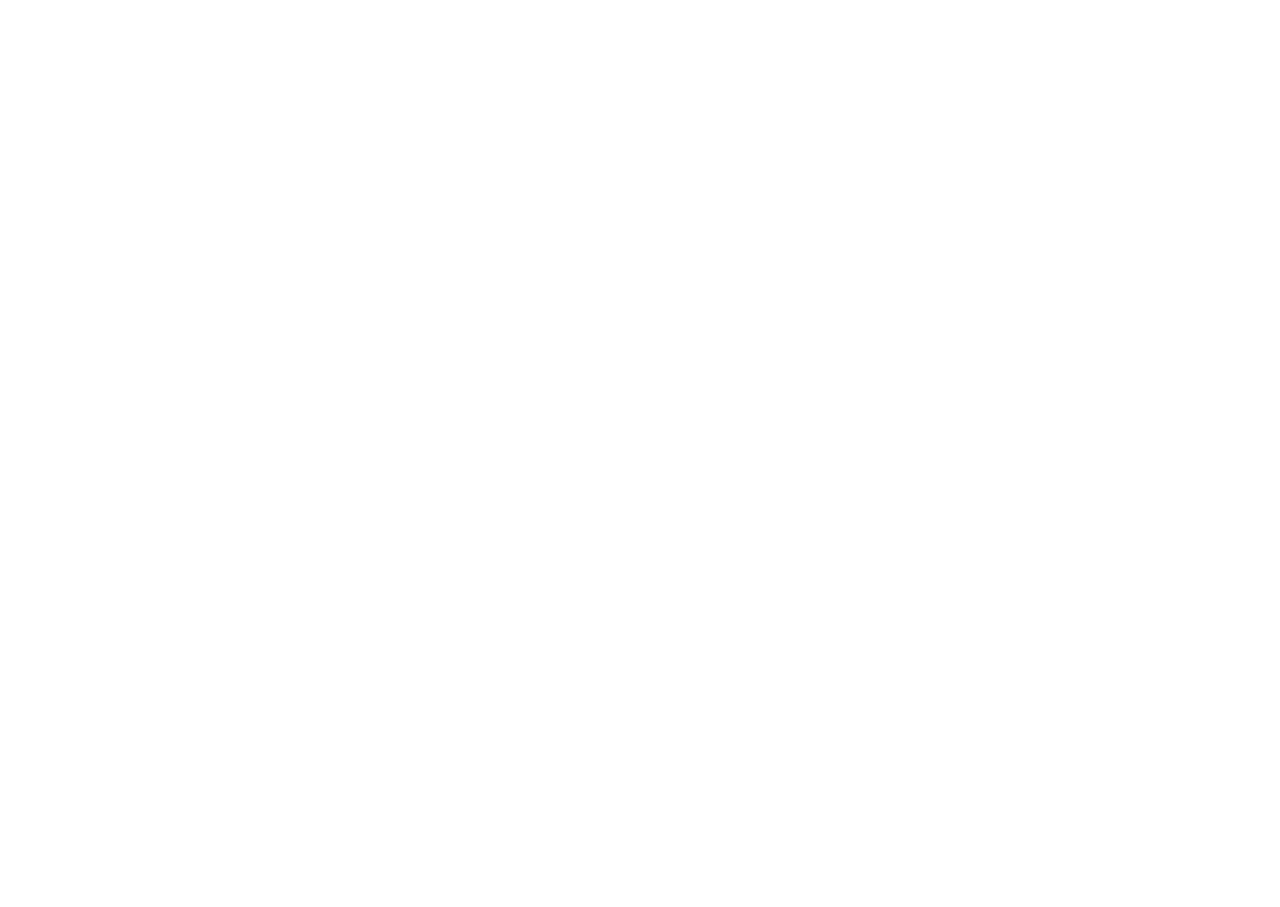
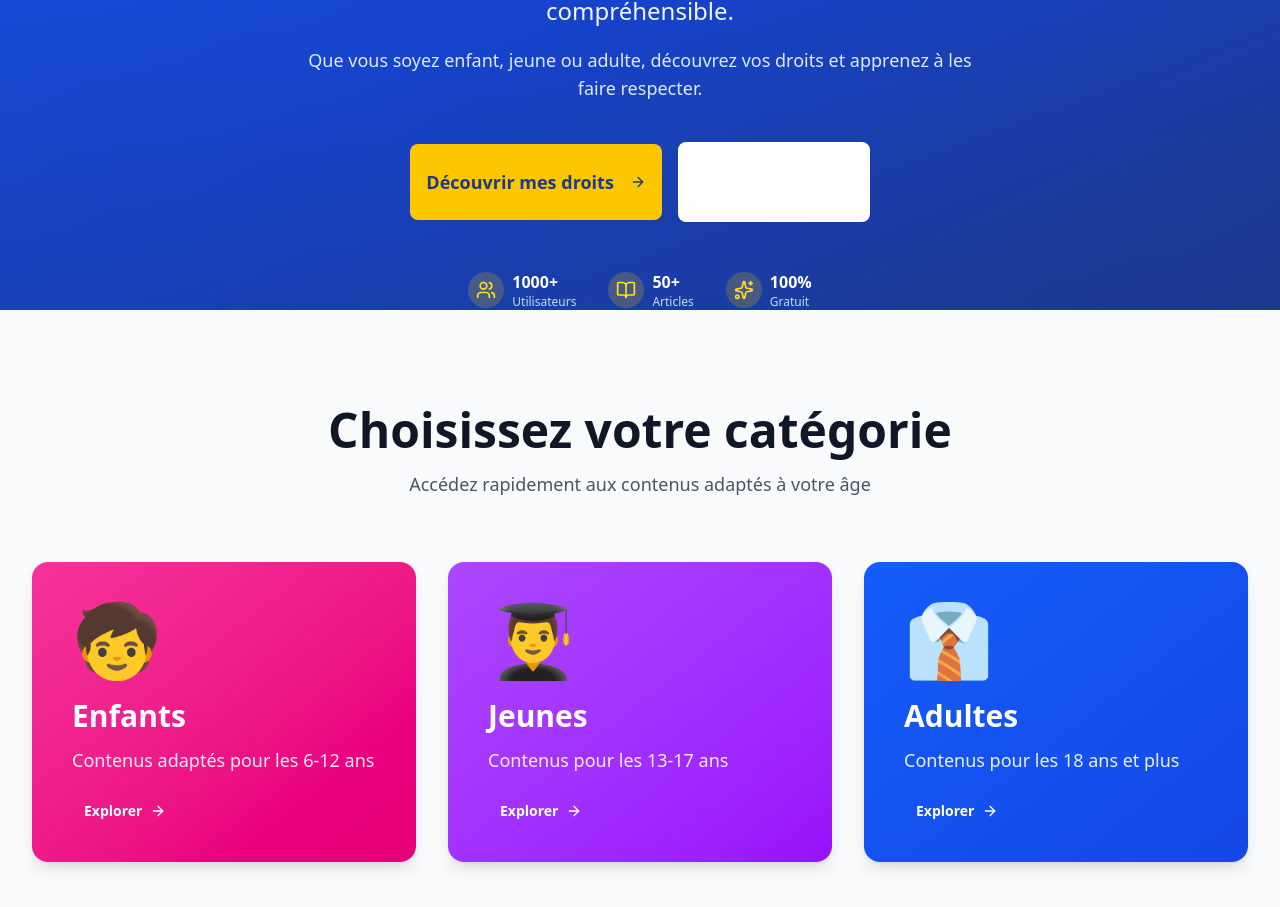
Before and after one commit to Tomefy5/haylalana-plateform, a Next.js app: page /a-propos in a window 1280 px wide. Shown: the part 353-1260 px from the top of the page. Before the commit the page ends 800 px from the top, so only its background shows below. Built offline with nearby package versions, Linux system fonts and the light colour scheme.

Commit message:
feat: define hero-section architecture (1st)

```diff
--- a/src/app/[locale]/page.tsx
+++ b/src/app/[locale]/page.tsx
@@ -1,15 +1,14 @@
-import Image from "next/image";
-import { Button } from "@/components/ui/button";
-import { useTranslations } from "next-intl";
+import { HeroSection } from "@/components/home/hero-section";
+import { QuickAccessCards } from "@/components/home/quick-access-cards";
 
 export default function Home() {
 
-  const t = useTranslations("homePage");
 
   return (
-    <div>
-      <h1>{t("title")}</h1>
-      <Button className="text-blue-500 border-blue-500 hover:bg-blue-500 hover:text-white" variant={"outline"}>Test btn</Button>
-    </div>
+    <main>
+      <HeroSection />
+      <QuickAccessCards />
+    </main>
+
   );
 }
--- /dev/null
+++ b/src/components/home/hero-section.tsx
@@ -0,0 +1,109 @@
+// src/components/home/hero-section.tsx
+import Link from 'next/link';
+import { Button } from '@/components/ui/button';
+import { ArrowRight, Users, BookOpen, Sparkles } from 'lucide-react';
+
+export function HeroSection() {
+  return (
+    <header className="relative min-h-[600px] flex items-center justify-center overflow-hidden bg-gradient-to-br from-blue-600 via-blue-700 to-blue-900">
+
+      {/* Background pattern (optionnel) */}
+      <div className="absolute inset-0 bg-grid-white/[0.05] bg-[size:50px_50px]" aria-hidden="true" />
+
+      {/* Overlay avec effet de gradient */}
+      <div className="absolute inset-0 bg-gradient-to-t from-blue-900/50 to-transparent" aria-hidden="true" />
+
+      {/* Contenu principal */}
+      <div className="relative z-10 container mx-auto px-4 sm:px-6 lg:px-8 text-center text-white">
+
+        {/* Badge ou tag (optionnel) */}
+        <div className="inline-flex items-center gap-2 mb-6 px-4 py-2 rounded-full bg-white/10 backdrop-blur-sm border border-white/20">
+          <Sparkles className="w-4 h-4 text-yellow-300" aria-hidden="true" />
+          <span className="text-sm font-medium">100% gratuit et accessible</span>
+        </div>
+
+        {/* Titre principal */}
+        <h1 className="text-4xl sm:text-5xl md:text-6xl lg:text-7xl font-bold mb-6 leading-tight">
+          Vos droits à Madagascar,{' '}
+          <span className="bg-gradient-to-r from-yellow-300 to-yellow-500 bg-clip-text text-transparent">
+            expliqués simplement
+          </span>
+        </h1>
+
+        {/* Sous-titre */}
+        <p className="text-lg sm:text-xl md:text-2xl mb-4 max-w-3xl mx-auto leading-relaxed text-blue-50">
+          Haylalàna démocratise l'accès au droit en rendant les informations
+          juridiques accessibles à tous, dans un langage clair et compréhensible.
+        </p>
+
+        {/* Description secondaire */}
+        <p className="text-base sm:text-lg mb-10 max-w-2xl mx-auto text-blue-100">
+          Que vous soyez enfant, jeune ou adulte, découvrez vos droits
+          et apprenez à les faire respecter.
+        </p>
+
+        {/* Boutons avec shadcn/ui */}
+        <div className="flex flex-col sm:flex-row gap-4 justify-center items-center mb-12">
+
+          {/* Bouton principal avec asChild pour Link */}
+          <Button
+            asChild
+            size="lg"
+            className="bg-yellow-400 text-blue-900 hover:bg-yellow-300 font-semibold text-lg px-8 py-6 h-auto"
+          >
+            <Link href="/contenus">
+              Découvrir mes droits
+              <ArrowRight className="ml-2 h-5 w-5" aria-hidden="true" />
+            </Link>
+          </Button>
+
+          {/* Bouton secondaire */}
+          <Button
+            asChild
+            variant="outline"
+            size="lg"
+            className="border-2 border-white text-white hover:bg-white hover:text-blue-900 font-semibold text-lg px-8 py-6 h-auto"
+          >
+            <Link href="/a-propos">
+              En savoir plus
+            </Link>
+          </Button>
+        </div>
+
+        {/* Statistiques / Badges sociaux */}
+        <div className="flex flex-wrap gap-8 justify-center items-center text-sm sm:text-base">
+
+          <div className="flex items-center gap-2">
+            <div className="p-2 rounded-full bg-yellow-400/20">
+              <Users className="w-5 h-5 text-yellow-300" aria-hidden="true" />
+            </div>
+            <div className="text-left">
+              <div className="font-bold text-white">1000+</div>
+              <div className="text-blue-200 text-xs">Utilisateurs</div>
+            </div>
+          </div>
+
+          <div className="flex items-center gap-2">
+            <div className="p-2 rounded-full bg-yellow-400/20">
+              <BookOpen className="w-5 h-5 text-yellow-300" aria-hidden="true" />
+            </div>
+            <div className="text-left">
+              <div className="font-bold text-white">50+</div>
+              <div className="text-blue-200 text-xs">Articles</div>
+            </div>
+          </div>
+
+          <div className="flex items-center gap-2">
+            <div className="p-2 rounded-full bg-yellow-400/20">
+              <Sparkles className="w-5 h-5 text-yellow-300" aria-hidden="true" />
+            </div>
+            <div className="text-left">
+              <div className="font-bold text-white">100%</div>
+              <div className="text-blue-200 text-xs">Gratuit</div>
+            </div>
+          </div>
+        </div>
+      </div>
+    </header>
+  );
+}
--- /dev/null
+++ b/src/components/home/quick-access-cards.tsx
@@ -0,0 +1,112 @@
+// src/components/home/quick-access-cards.tsx
+import Link from 'next/link';
+import { Button } from '@/components/ui/button';
+import { ArrowRight } from 'lucide-react';
+
+const ageCategories = [
+  {
+    id: 'enfants',
+    title: 'Enfants',
+    description: 'Contenus adaptés pour les 6-12 ans',
+    emoji: '🧒',
+    href: '/contenus/enfants',
+    gradient: 'from-pink-500 to-pink-600',
+    hoverGradient: 'hover:from-pink-600 hover:to-pink-700',
+  },
+  {
+    id: 'jeunes',
+    title: 'Jeunes',
+    description: 'Contenus pour les 13-17 ans',
+    emoji: '👨‍🎓',
+    href: '/contenus/jeunes',
+    gradient: 'from-purple-500 to-purple-600',
+    hoverGradient: 'hover:from-purple-600 hover:to-purple-700',
+  },
+  {
+    id: 'adultes',
+    title: 'Adultes',
+    description: 'Contenus pour les 18 ans et plus',
+    emoji: '👔',
+    href: '/contenus/adultes',
+    gradient: 'from-blue-600 to-blue-700',
+    hoverGradient: 'hover:from-blue-700 hover:to-blue-800',
+  },
+];
+
+export function QuickAccessCards() {
+  return (
+    <section
+      className="py-16 sm:py-20 lg:py-24 px-4 sm:px-6 lg:px-8 bg-gray-50"
+      aria-labelledby="quick-access-title"
+    >
+      <div className="container mx-auto max-w-7xl">
+
+        {/* En-tête de section */}
+        <div className="text-center mb-12 sm:mb-16">
+          <h2
+            id="quick-access-title"
+            className="text-3xl sm:text-4xl lg:text-5xl font-bold mb-4 text-gray-900"
+          >
+            Choisissez votre catégorie
+          </h2>
+          <p className="text-base sm:text-lg text-gray-600 max-w-2xl mx-auto">
+            Accédez rapidement aux contenus adaptés à votre âge
+          </p>
+        </div>
+
+        {/* Grille de cartes */}
+        <div className="grid grid-cols-1 md:grid-cols-2 lg:grid-cols-3 gap-6 lg:gap-8">
+          {ageCategories.map((category) => (
+            <Link
+              key={category.id}
+              href={category.href}
+              className={`
+                group relative block rounded-2xl overflow-hidden
+                bg-gradient-to-br ${category.gradient} ${category.hoverGradient}
+                shadow-lg hover:shadow-2xl
+                transform transition-all duration-300 ease-out
+                hover:scale-[1.02] hover:-translate-y-1
+                focus:outline-none focus:ring-4 focus:ring-blue-500 focus:ring-offset-2
+              `}
+              aria-label={`Accéder aux contenus pour ${category.title.toLowerCase()}`}
+            >
+              {/* Contenu de la carte */}
+              <div className="relative p-8 sm:p-10 text-white">
+
+                {/* Effet de shine au hover */}
+                <div className="absolute inset-0 opacity-0 group-hover:opacity-10 transition-opacity bg-white" aria-hidden="true" />
+
+                {/* Emoji / Icône */}
+                <div className="text-6xl sm:text-7xl mb-6 transform group-hover:scale-110 transition-transform" aria-hidden="true">
+                  {category.emoji}
+                </div>
+
+                {/* Titre */}
+                <h3 className="text-2xl sm:text-3xl font-bold mb-3">
+                  {category.title}
+                </h3>
+
+                {/* Description */}
+                <p className="text-white/90 mb-6 text-base sm:text-lg">
+                  {category.description}
+                </p>
+
+                {/* Bouton/Lien avec shadcn/ui */}
+                <Button
+                  variant="ghost"
+                  className="text-white hover:bg-white/20 p-0 h-auto font-semibold group-hover:gap-3 transition-all"
+                  asChild
+                >
+                  <span className="inline-flex items-center gap-2">
+                    Explorer
+                    <ArrowRight className="w-5 h-5 group-hover:translate-x-1 transition-transform" aria-hidden="true" />
+                  </span>
+                </Button>
+              </div>
+            </Link>
+          ))}
+        </div>
+      </div>
+    </section>
+  );
+}
```
